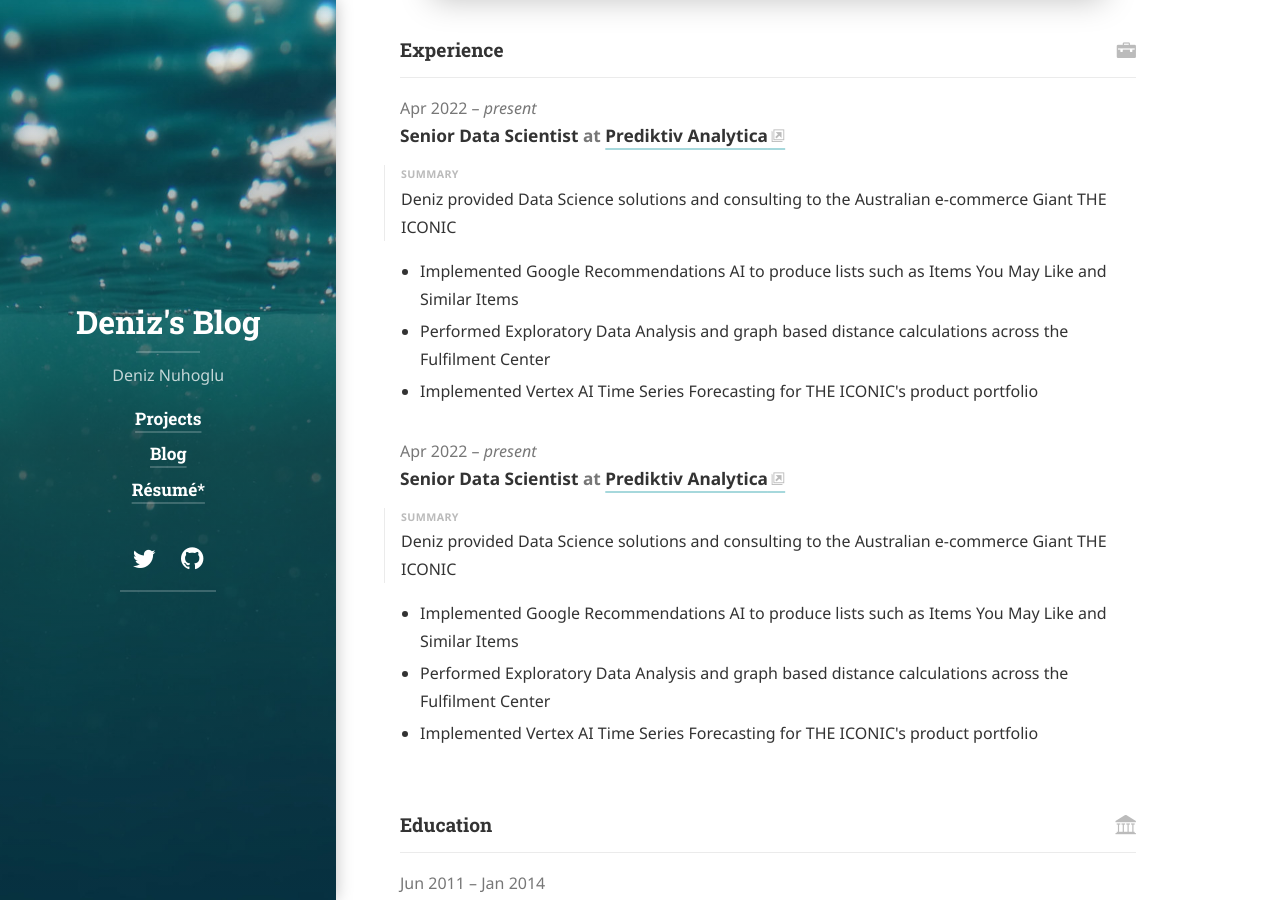
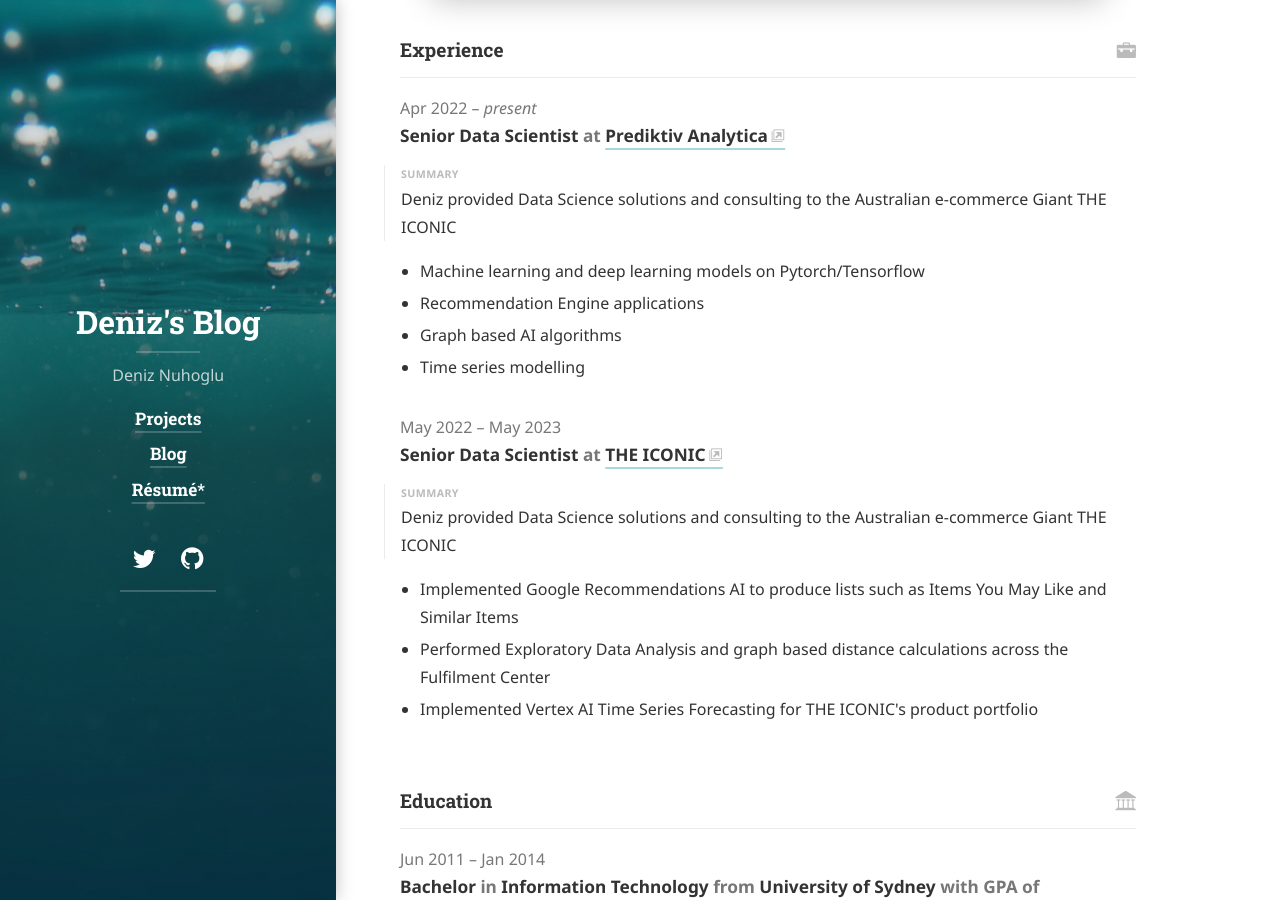
Before and after one commit to denizn/denizn.github.io, a Jekyll site: the page built from resume.md, in a window 1280 px wide and 900 px high, scrolled down 680 px. Built offline with Jekyll 4.4.1, drawn with Linux system fonts in a browser that asks for light colours; cached includes are drawn as plain includes; nearby versions of some CDN libraries; some web fonts are replaced; library files that are not in the unit come from our copies.

Commit message:
Update resume.yml

```diff
--- a/_data/resume.yml
+++ b/_data/resume.yml
@@ -32,14 +32,15 @@ work:
     summary: >
       Deniz provided Data Science solutions and consulting to the Australian e-commerce Giant THE ICONIC
     highlights:
-      - "Implemented Google Recommendations AI to produce lists such as Items You May Like and Similar Items"
-      - "Performed Exploratory Data Analysis and graph based distance calculations across the Fulfilment Center"
-      - "Implemented Vertex AI Time Series Forecasting for THE ICONIC's product portfolio"
-  - company: "Prediktiv Analytica"
+      - "Machine learning and deep learning models on Pytorch/Tensorflow"
+      - "Recommendation Engine applications"
+      - "Graph based AI algorithms"
+      - "Time series modelling"
+  - company: "THE ICONIC"
     position: "Senior Data Scientist"
     website: "https://www.prediktiv.com.au"
-    startDate: "2022-04-01"
-    endDate: ""
+    startDate: "2022-05-23"
+    endDate: "2023-05-23"
     summary: >
       Deniz provided Data Science solutions and consulting to the Australian e-commerce Giant THE ICONIC
     highlights:
```
